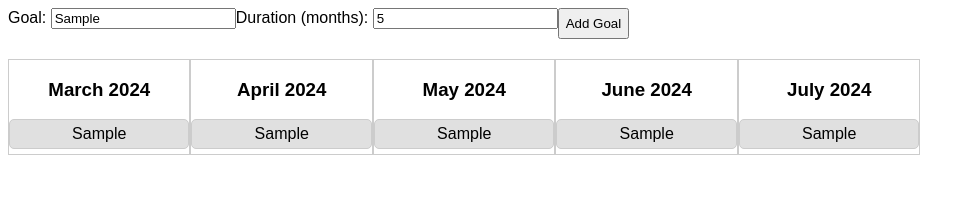
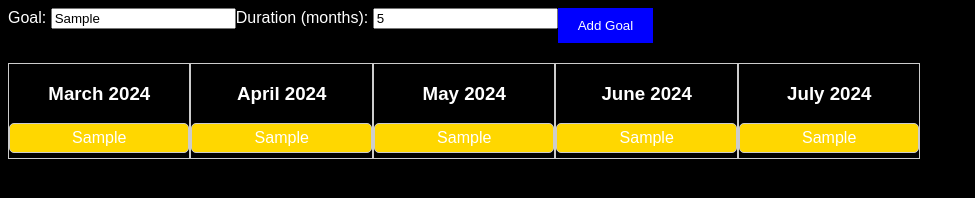
Before and after one commit to blacksnowmartin/Year-Planner, a plain HTML site: page HJS/index.html in a window 1280 px wide. Both pictures are taken after typing "Sample", "5" into the empty fields and a click on the button "Add Goal". Shown: the whole page, without its empty margins (0-975 px from the left). Drawn offline with Linux system fonts and the light colour scheme.

Commit message:
Added visuals

```diff
--- a/HJS/index.html
+++ b/HJS/index.html
@@ -3,7 +3,7 @@
 <head>
 <meta charset="UTF-8">
 <meta name="viewport" content="width=device-width, initial-scale=1.0">
-<title>Year Planner</title>
+<title>Plan8 - Year Planner</title>
 <link rel="stylesheet" href="styles.css">
 </head>
 <body>
--- a/HJS/styles.css
+++ b/HJS/styles.css
@@ -1,5 +1,7 @@
 body {
     font-family: Arial, sans-serif;
+    background-color: #000;
+    color: #fff;
 }
 
 .container {
@@ -21,12 +23,26 @@ body {
     flex: 0 0 14.28%;
     text-align: center;
     border: 1px solid #ccc;
+    background-color: #000;
+    color: #fff;
 }
 
 .goal {
-    background-color: #e0e0e0;
+    background-color: gold;
     padding: 5px;
     border: 1px solid #ccc;
     border-radius: 5px;
     margin-bottom: 5px;
 }
+
+button {
+    background-color: blue;
+    color: #fff;
+    border: none;
+    padding: 10px 20px;
+    cursor: pointer;
+}
+
+button:hover {
+    background-color: #003366;
+}
```
